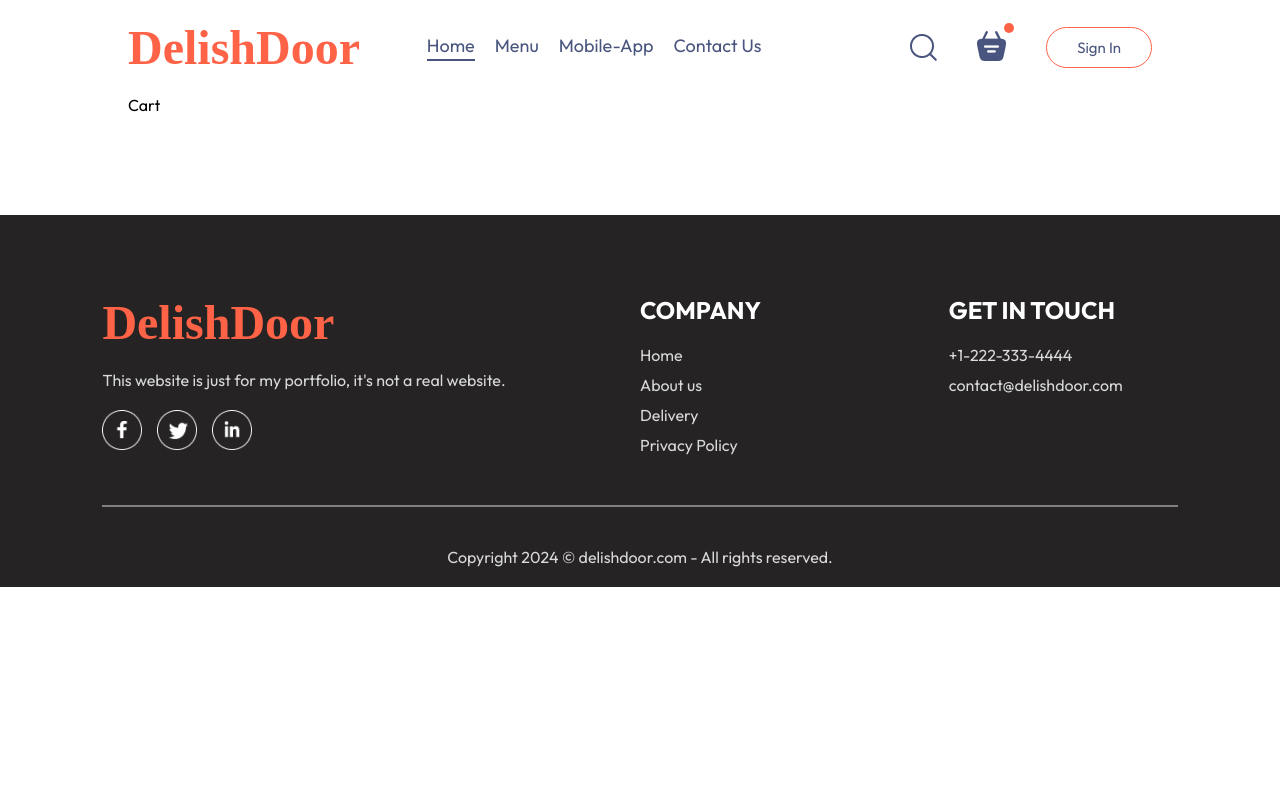
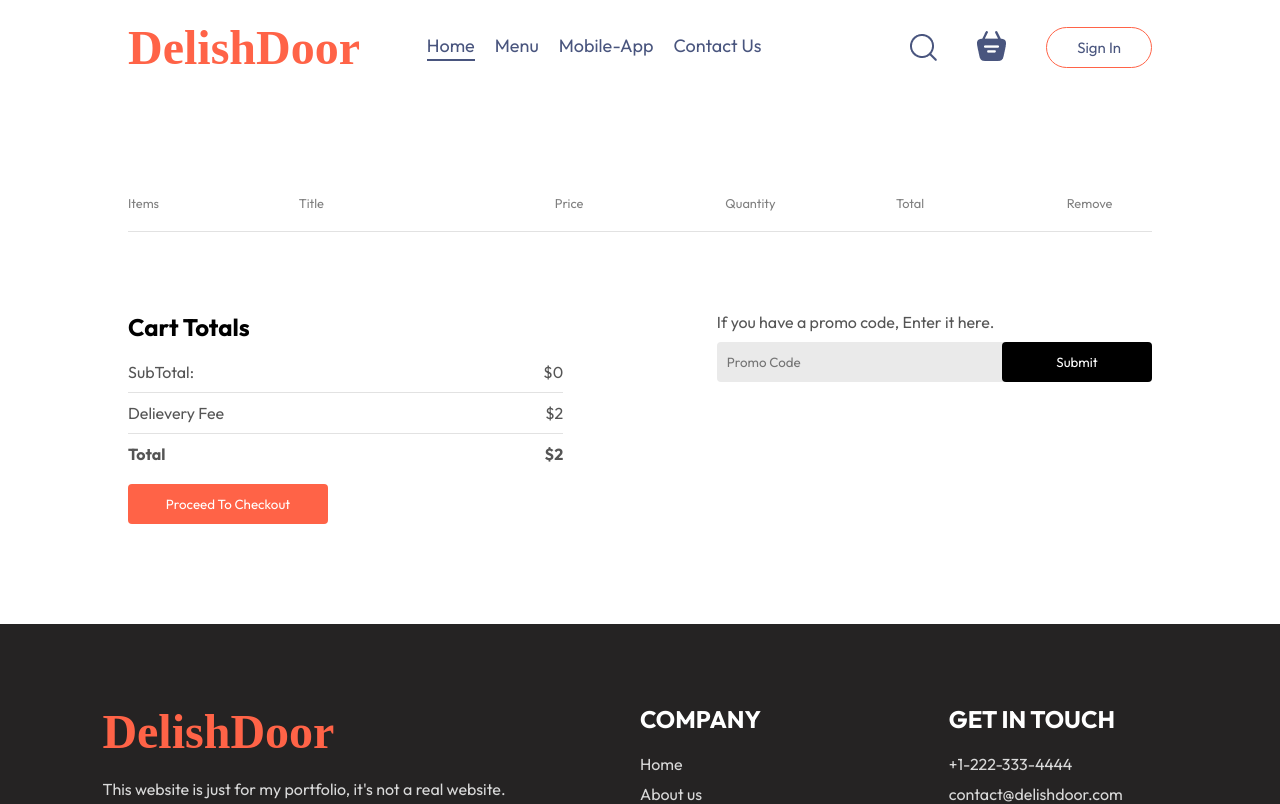
Before and after one commit to asm-shad/Food-Delievery-Client, a React (Vite) app: page /cart in a window 1280 px wide. Shown: the top 804 px of the page. Built offline with nearby package versions, Linux system fonts and the light colour scheme; a web font is replaced by a local one.

Commit message:
Cart Page Design Complete

```diff
--- a/src/components/Navbar/Navbar.jsx
+++ b/src/components/Navbar/Navbar.jsx
@@ -1,13 +1,17 @@
-import React, { useState } from "react";
+import React, { useContext, useState } from "react";
 import "./Navbar.css";
 import { assets } from "../../assets/assets";
 import { Link } from "react-router-dom";
+import { DataContext } from "../../context/dataContext";
 
 function Navbar({ setShowLogin }) {
   const [menu, setMenu] = useState("home");
+  const { getTotalCartAmount } = useContext(DataContext);
   return (
     <div className="navbar">
-      <h1 className="logo">DelishDoor</h1>
+      <Link to="/">
+        <h1 className="logo">DelishDoor</h1>
+      </Link>
       <ul className="navbar-menu">
         <Link
           to="/"
@@ -41,8 +45,10 @@
       <div className="navbar-right">
         <img src={assets.search_icon} alt="" />
         <div className="navbar-search-icon">
-          <img src={assets.basket_icon} alt="" />
-          <div className="dot"></div>
+          <Link to="/cart">
+            <img src={assets.basket_icon} alt="" />
+          </Link>
+          <div className={getTotalCartAmount() === 0 ? "" : "dot"}></div>
         </div>
         <button onClick={() => setShowLogin(true)}>Sign In</button>
       </div>
--- a/src/context/DataContext.jsx
+++ b/src/context/DataContext.jsx
@@ -17,16 +17,27 @@
     setCartItems((prev) => ({ ...prev, [itemId]: prev[itemId] - 1 }));
   };
 
-  useEffect(() => {
-    console.log(cartItems);
-  }, [cartItems]);
+  //   useEffect(() => {
+  //     console.log(cartItems);
+  //   }, [cartItems]);
 
+  const getTotalCartAmount = () => {
+    let totalAmount = 0;
+    for (const item in cartItems) {
+      if (cartItems[item] > 0) {
+        let itemInfo = food_list.find((product) => product._id === item);
+        totalAmount += itemInfo.price * cartItems[item];
+      }
+    }
+    return totalAmount;
+  };
   const contextValue = {
     food_list,
     cartItems,
     setCartItems,
     addToCart,
     removeFromCart,
+    getTotalCartAmount,
   };
   return (
     <DataContext.Provider value={contextValue}>
--- a/src/pages/Cart/Cart.css
+++ b/src/pages/Cart/Cart.css
@@ -0,0 +1,130 @@
+.cart {
+  margin-top: 100px;
+}
+.cart-items-title {
+  display: grid;
+  grid-template-columns: 1fr 1.5fr 1fr 1fr 1fr 0.5fr;
+  align-items: center;
+  color: grey;
+  font-size: max(1vw, 12px);
+}
+.cart-items-item {
+  margin: 10px 0px;
+  color: black;
+}
+
+.cart-items-item img {
+  width: 50px;
+}
+
+.cart hr {
+  height: 1px;
+  background-color: #e2e2e2;
+  border: none;
+}
+
+.cart-items-item .cross {
+  cursor: pointer;
+}
+
+.cart-bottom {
+  margin-top: 80px;
+  display: flex;
+  justify-content: space-between;
+  gap: max(12vw, 20px);
+}
+
+.cart-total {
+  flex: 1;
+  display: flex;
+  flex-direction: column;
+  gap: 20px;
+}
+.cart-total-details {
+  display: flex;
+  justify-content: space-between;
+  color: #555;
+}
+.cart-total hr {
+  margin: 10px 0px;
+}
+.cart-total button {
+  border: none;
+  color: white;
+  background-color: tomato;
+  width: max(15vw, 200px);
+  padding: 12px 0px;
+  border-radius: 4px;
+  cursor: pointer;
+  text-transform: capitalize;
+}
+.cart-promocode {
+  flex: 1;
+}
+.cart-promocode p {
+  color: #555;
+}
+.cart-promocode-input {
+  margin-top: 10px;
+  display: flex;
+  justify-content: space-between;
+  align-items: center;
+  background-color: #eaeaea;
+  border-radius: 4px;
+}
+.cart-promocode-input input {
+  background: transparent;
+  border: none;
+  outline: none;
+  padding-left: 10px;
+}
+.cart-promocode-input button {
+  width: max(10vw, 150px);
+  padding: 12px 5px;
+  background-color: black;
+  border: none;
+  color: white;
+  border-radius: 4px;
+  cursor: pointer;
+}
+
+/*
+:root .cart-items-title {
+    color: white;
+}
+*/
+.lightcolors .cart-items-title {
+  color: grey;
+}
+
+/*
+:root .promocodep{
+    color: white;
+}/*
+.lightcolors .promocodep{
+    color: #555555
+}
+/*
+:root .cart-total-details,
+:root .cart-total {
+    color: white;
+}
+/*
+
+.lightcolors .cart-total-details,
+.lightcolors .cart-total {
+    color: grey;
+}
+*/
+
+@media (max-width: 750px) {
+  .cart-bottom {
+    flex-direction: column-reverse;
+  }
+  .cart-items-item img {
+    margin-right: 1rem;
+  }
+  .cart-promocode {
+    justify-content: start;
+  }
+}
--- a/src/pages/Cart/Cart.jsx
+++ b/src/pages/Cart/Cart.jsx
@@ -1,8 +1,76 @@
-import React from "react";
+import React, { useContext } from "react";
 import "./Cart.css";
+import { DataContext } from "../../context/dataContext";
 
 function Cart() {
-  return <div>Cart</div>;
+  const { cartItems, food_list, removeFromCart, getTotalCartAmount } =
+    useContext(DataContext);
+  return (
+    <div className="cart">
+      <div className="cart-items">
+        <div className="cart-items-title">
+          <p>Items</p>
+          <p>Title</p>
+          <p>Price</p>
+          <p>Quantity</p>
+          <p>Total</p>
+          <p>Remove</p>
+        </div>
+        <br />
+        <hr />
+        {food_list.map((item, index) => {
+          if (cartItems[item._id] > 0) {
+            return (
+              <div className="">
+                <div className="cart-items-title cart-items-item">
+                  <img src={item.image} alt="" />
+                  <p>{item.name}</p>
+                  <p>${item.price}</p>
+                  <p>{cartItems[item._id]}</p>
+                  <p>${item.price * cartItems[item._id]}</p>
+                  <p onClick={() => removeFromCart(item._id)} className="cross">
+                    x
+                  </p>
+                </div>
+                <hr />
+              </div>
+            );
+          }
+        })}
+        <div className="cart-bottom">
+          <div className="cart-total">
+            <h2>Cart Totals</h2>
+            <div>
+              <div className="cart-total-details">
+                <p>SubTotal:</p>
+                <p>${getTotalCartAmount()}</p>
+              </div>{" "}
+              <hr />
+              <div className="cart-total-details">
+                <p>Delievery Fee</p>
+                <p>${2}</p>
+              </div>
+              <hr />
+              <div className="cart-total-details">
+                <b>Total</b>
+                <b>${getTotalCartAmount() + 2}</b>
+              </div>
+            </div>
+            <button>Proceed To Checkout</button>
+          </div>
+          <div className="cart-promocode">
+            <div>
+              <p>If you have a promo code, Enter it here.</p>
+              <div className="cart-promocode-input">
+                <input type="text" placeholder="Promo Code" />
+                <button>Submit</button>
+              </div>
+            </div>
+          </div>
+        </div>
+      </div>
+    </div>
+  );
 }
 
 export default Cart;
```
